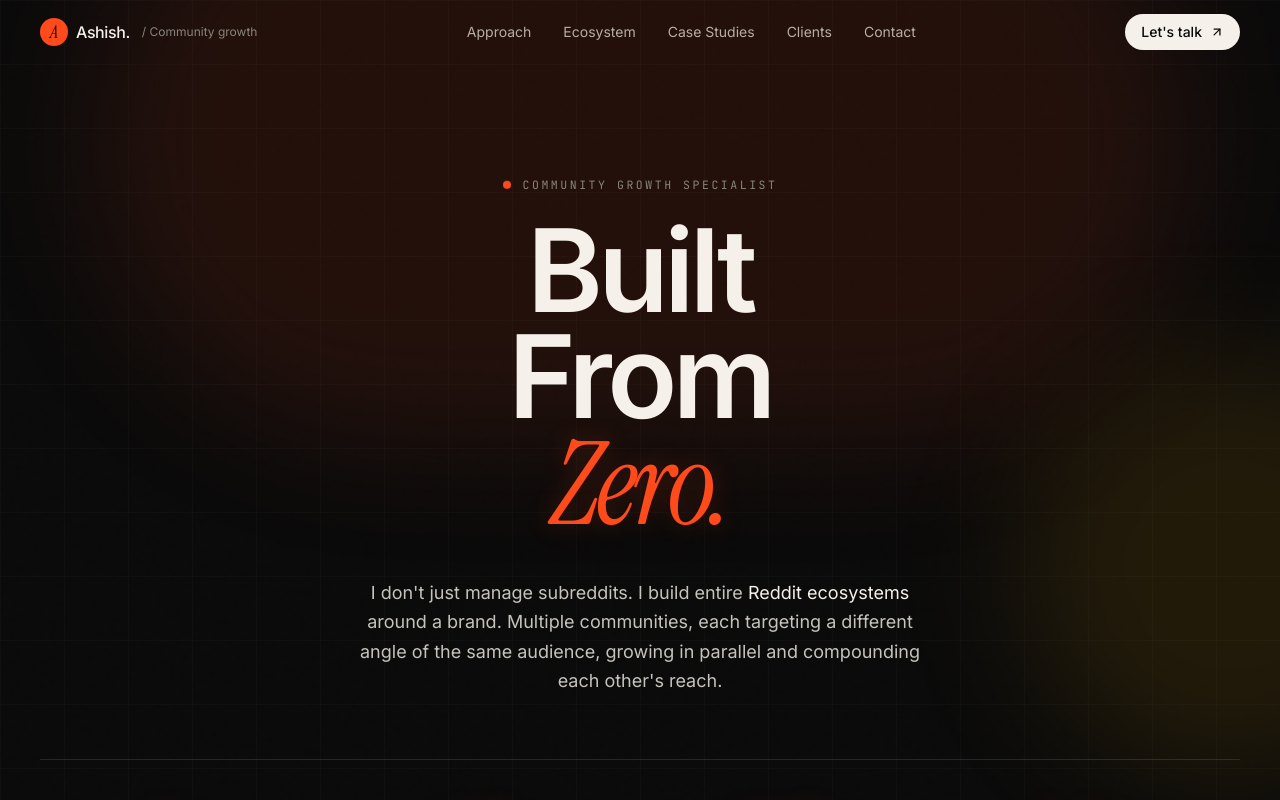
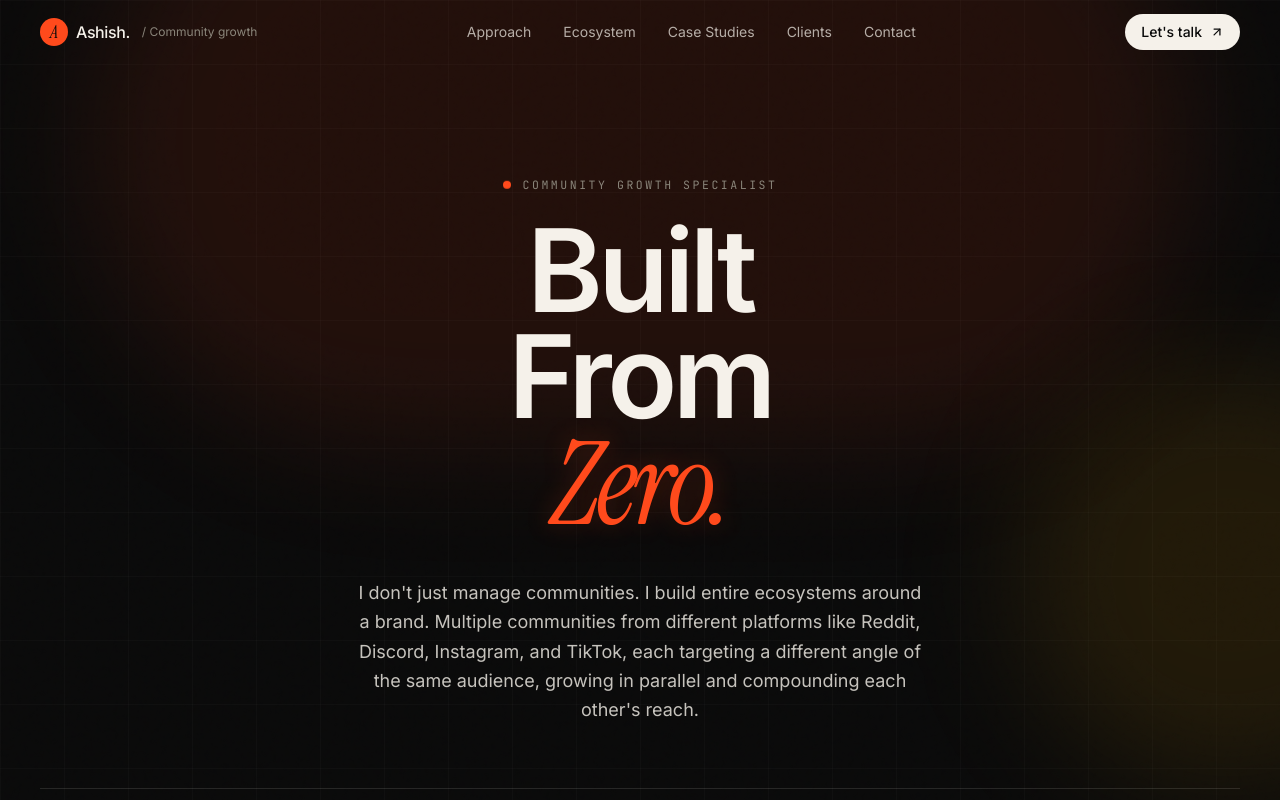
Before and after one commit to amex77/New-Portfolio, a React (Vite) app: page / in a window 1280 px wide. Shown: the top 800 px of the page. Built offline with nearby package versions, Linux system fonts and the light colour scheme.

Commit message:
Rewrite hero intro to communities from Reddit, Discord, Instagram, TikTok

```diff
--- a/src/components/Hero.tsx
+++ b/src/components/Hero.tsx
@@ -67,11 +67,11 @@ export default function Hero() {
           style={{ transitionDelay: "260ms" }}
         >
           <p className="mx-auto text-center text-paper/80 text-lg leading-relaxed max-w-xl">
-            I don't just manage subreddits. I build entire{" "}
-            <span className="text-paper">Reddit ecosystems</span> around a
-            brand. Multiple communities, each targeting a different angle of
-            the same audience, growing in parallel and compounding each
-            other's reach.
+            I don&apos;t just manage communities. I build entire ecosystems
+            around a brand. Multiple communities from different platforms
+            like Reddit, Discord, Instagram, and TikTok, each targeting a
+            different angle of the same audience, growing in parallel and
+            compounding each other&apos;s reach.
           </p>
         </div>
 
```
